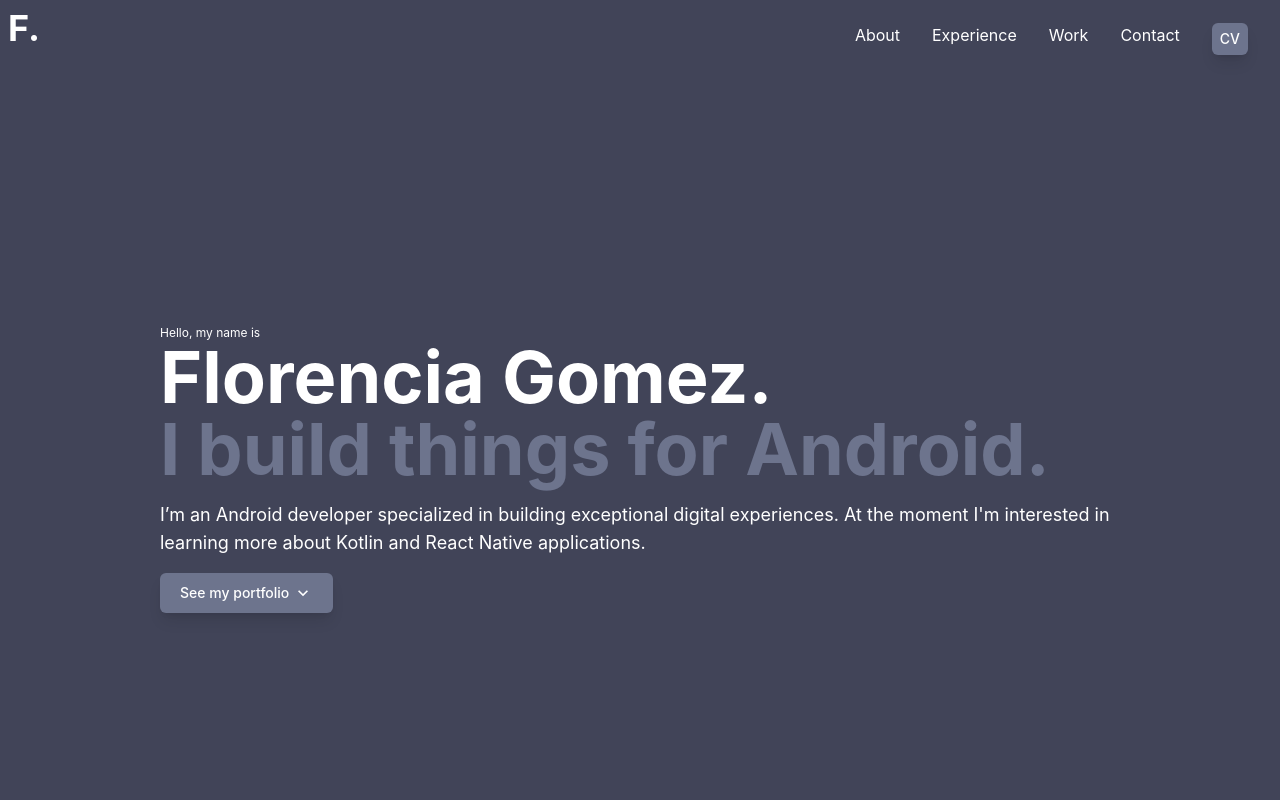
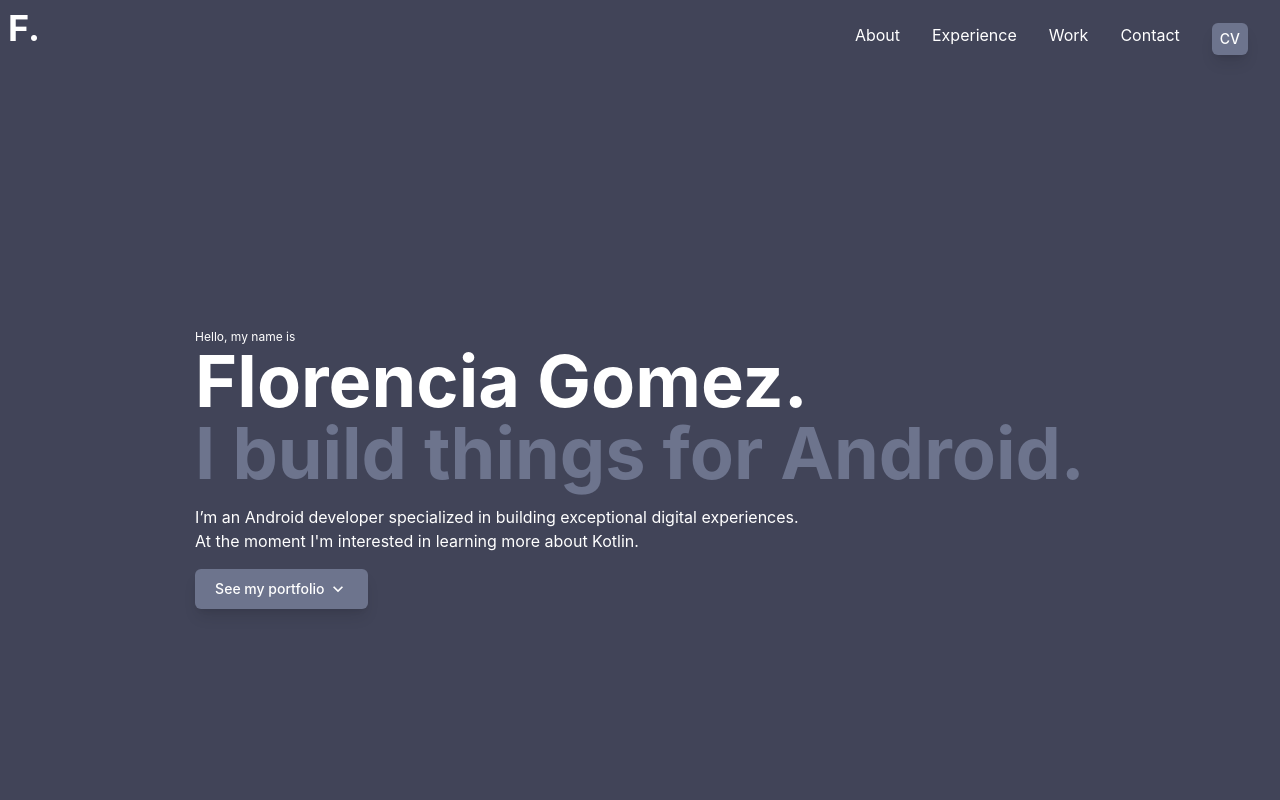
Before and after one commit to c7-studio/flor_dev, a Next.js app: page / in a window 1280 px wide. Shown: the top 800 px of the page. Built offline with nearby package versions, Linux system fonts and the light colour scheme.

Commit message:
react scroll and routing pages

```diff
--- a/components/Contact.jsx
+++ b/components/Contact.jsx
@@ -2,7 +2,7 @@ import React from 'react'
 
 function Contact() {
   return (
-    <div>Contact</div>
+    <div id="contact">Contact</div>
   )
 }
 
--- a/components/Experience.jsx
+++ b/components/Experience.jsx
@@ -2,7 +2,7 @@ import React from 'react'
 
 function Experience() {
   return (
-    <div>Experience</div>
+    <div id="experience">Experience</div>
   )
 }
 
--- a/components/Hero.jsx
+++ b/components/Hero.jsx
@@ -7,12 +7,12 @@ function Hero() {
 
   return (
     <div className='flex flex-col items-center justify-center h-screen mx-auto'>
-      <div className='p-5 mt-1 max-w-[1000px] mx-auto'>
+      <div className='p-5 mt-1 max-w-[1200px] mx-auto'>
         <p className='text-xs text-white'>Hello, my name is</p>
         <h1 className='text-7xl text-white font-bold'>Florencia Gomez.</h1>
         <h2 className='text-7xl text-[#6D748D] font-bold'>I build things for Android.</h2>
-        <p className='text-lg text-white mt-4'>I’m an Android developer specialized in building exceptional digital experiences.
-At the moment I'm interested in learning more about Kotlin and React Native applications. </p>
+        <p className='text-md text-white mt-4'>I’m an Android developer specialized in building exceptional digital experiences.</p>
+        <p className='text-md text-white'>At the moment I'm interested in learning more about Kotlin. </p>
     <div className='flex mt-4'>
         <button className='text-white bg-[#6D748D] shadow-lg font-medium rounded-md text-sm px-5 py-2.5 mr-2 mb-2 inline-flex'
         onClick={() => router.push('/#experience', undefined, {scroll: false})}>
--- a/components/Navbar.jsx
+++ b/components/Navbar.jsx
@@ -1,5 +1,5 @@
 import React, { useEffect, useState } from 'react';
-import Link from 'next/link';
+import { Link } from 'react-scroll/modules';
 
 const Navbar = () => {
 
@@ -11,16 +11,16 @@ const Navbar = () => {
             </Link>
             <ul className='flex'>
                 <li className='px-2 mx-2'>
-                    <Link className='cursor-pointer' href='/'>About</Link>
+                    <Link className='focus:outline-grey-400 cursor-pointer' to="about" spy={true} smooth={true} offset={0} duration={500}>About</Link>
                 </li>
                 <li className='px-2 mx-2'>
-                    <Link className='cursor-pointer' href='/'>Experience</Link>
+                    <Link className='focus:outline-grey-400 cursor-pointer' to="experience" spy={true} smooth={true} offset={0} duration={500}>Experience</Link>
                 </li>
                 <li className='px-2 mx-2'>
-                    <Link className='cursor-pointer' href='/'>Work</Link>
+                    <Link className='focus:outline-grey-400 cursor-pointer' to="work" spy={true} smooth={true} offset={0} duration={500}>Work</Link>
                 </li>
                 <li className='px-2 mx-2'>
-                    <Link className='cursor-pointer' href='/'>Contact</Link>
+                    <Link className='focus:outline-grey-400 cursor-pointer' to="contact" spy={true} smooth={true} offset={0} duration={500}>Contact</Link>
                 </li>
                 <li className='px-2 mx-2'>
                 <button className='text-white bg-[#6D748D] shadow-lg font-medium rounded-md text-sm px-2 py-1.5 mr-2 mb-2'>
--- a/components/Work.jsx
+++ b/components/Work.jsx
@@ -2,7 +2,7 @@ import React from 'react'
 
 function Work() {
   return (
-    <div>Work</div>
+    <div id="work">Work</div>
   )
 }
 
```
